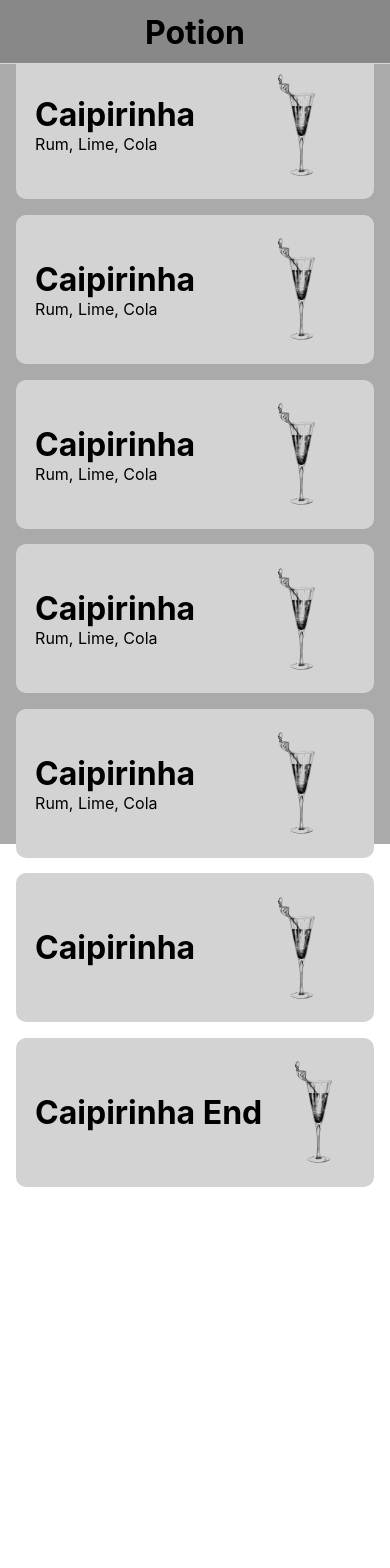
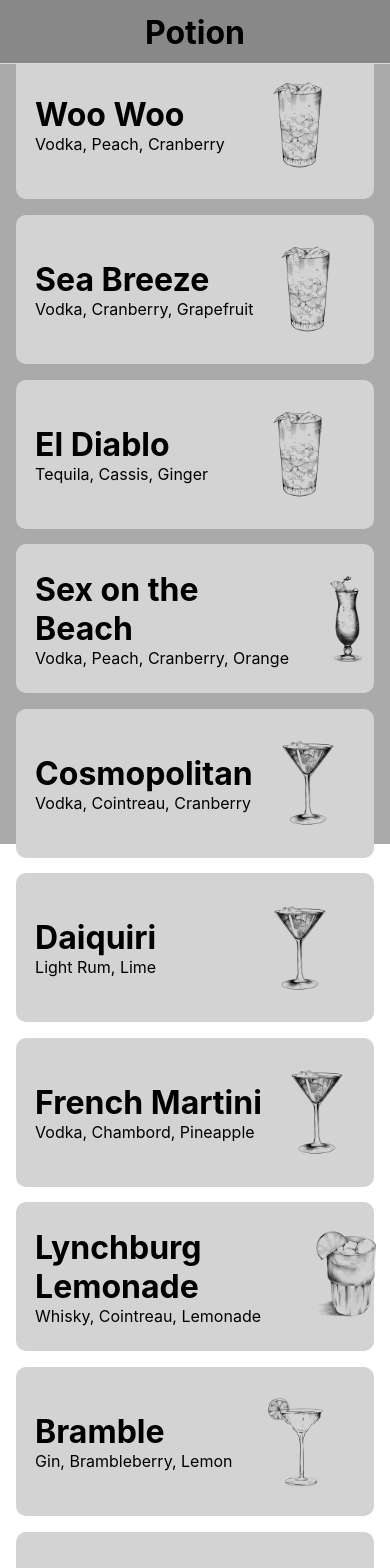
Before and after one commit to davidweisscode/potion, a React Native app: screen / in a window 390 px wide. Shown: the top 1568 px of the page. Before the commit the page ends 1195 px from the top, so only its background shows below. Built offline with nearby package versions, Linux system fonts and the light colour scheme.

Commit message:
Add cocktail recipe data

```diff
--- a/cocktails.js
+++ b/cocktails.js
@@ -11,88 +11,277 @@ export const cocktails = [
         short: "Rum, Lime, Cola",
         ingredients: {
             Rum: "50 ml",
-            Lime: "12.5 ml",
-            Sugar: "12.5 ml",
-            Cola: "fill",
+            Lime: "12 ml",
+            Sugar: "12 ml",
+            Cola: "Fill",
+        },
+    },
+    {
+        name: "Tequila Sunrise",
+        id: 1,
+        image: "tropical",
+        glassware: "Highball",
+        ice: "Cubed",
+        method: "Build & Sink",
+        garnish: "",
+        optional: "",
+        short: "Tequila, Orange, Grenadine",
+        ingredients: {
+            Tequila: "50 ml",
+            Orange: "Fill",
+            Grenadine: "12 ml",
+        },
+    },
+    {
+        name: "Godfather",
+        id: 1,
+        image: "highball-mint",
+        glassware: "Rocks",
+        ice: "Cubed",
+        method: "Build",
+        garnish: "",
+        optional: "Godmother: Replace Whisky with Vodka",
+        short: "Whisky, Amaretto, Rocks",
+        ingredients: {
+            "Tequila second": "50 ml",
+            Orange: "Fill",
+            Grenadine: "12 ml",
+        },
+    },
+    {
+        name: "White Russian",
+        id: 1,
+        image: "highball-mint",
+        glassware: "Rocks",
+        ice: "Cubed",
+        method: "Build",
+        garnish: "",
+        optional: "",
+        short: "Vodka, Kahlua, Milk",
+        ingredients: {
+            Vodka: "37 ml",
+            Kahlua: "25 ml",
+            Milk: "Fill",
+        },
+    },
+    {
+        name: "Screaming Orgasm",
+        id: 1,
+        image: "highball-mint",
+        glassware: "Rocks",
+        ice: "Cubed",
+        method: "Shake & Strain",
+        garnish: "",
+        optional: "Orgasm: No Vodka.",
+        short: "Amaretto, Baileys, Milk",
+        ingredients: {
+            Vodka: "12 ml",
+            Kahlua: "12 ml",
+            Amaretto: "12 ml",
+            Baileys: "12 ml",
+            Milk: "50 ml",
+        },
+    },
+    {
+        name: "Moscow Mule",
+        id: 1,
+        image: "highball-long",
+        glassware: "Highball / Copper Mug",
+        ice: "Cubed",
+        method: "Build",
+        garnish: "Lime Wedge",
+        optional:
+            "Missouri: Replace Vodka with Southern Comfort\nJamaican: Replace Vodka with Spiced Rum",
+        short: "Vodka, Ginger, Lime",
+        ingredients: {
+            Vodka: "50 ml",
+            Lime: "25 ml",
+            "Ginger Beer": "Fill",
+        },
+    },
+    {
+        name: "Woo Woo",
+        id: 1,
+        image: "highball-long",
+        glassware: "Highball",
+        ice: "Cubed",
+        method: "Build",
+        garnish: "Lime Wedge",
+        optional: "Cape Codder: Replace Peach Liqueur with Vodka",
+        short: "Vodka, Peach, Cranberry",
+        ingredients: {
+            Vodka: "25 ml",
+            "Peach Liqueur": "25 ml",
+            Cranberry: "Fill",
+        },
+    },
+    {
+        name: "Sea Breeze",
+        id: 1,
+        image: "highball-long",
+        glassware: "Highball",
+        ice: "Cubed",
+        method: "Build & Float",
+        garnish: "",
+        optional:
+            "Bay Freeze: Replace Grapefruit with Pineapple\nMadras: Replace Grapefruit with Orange",
+        short: "Vodka, Cranberry, Grapefruit",
+        ingredients: {
+            Vodka: "50 ml",
+            Cranberry: "75 ml",
+            Grapefruit: "25 ml",
+        },
+    },
+    {
+        name: "El Diablo",
+        id: 1,
+        image: "highball-long",
+        glassware: "Highball",
+        ice: "Cubed",
+        method: "Build",
+        garnish: "Lime Wedge",
+        optional: "",
+        short: "Tequila, Cassis, Ginger",
+        ingredients: {
+            Tequila: "37 ml",
+            "Cassis Liqueur": "12 ml",
+            Lime: "12 ml",
+            "Ginger Ale": "Fill",
+        },
+    },
+    {
+        name: "Sex on the Beach",
+        id: 1,
+        image: "tropical",
+        glassware: "Highball",
+        ice: "Cubed",
+        method: "Build",
+        garnish: "",
+        optional: "",
+        short: "Vodka, Peach, Cranberry, Orange",
+        ingredients: {
+            Vodka: "25 ml",
+            "Peach Liqueur": "25 ml",
+            Cranberry: "50 ml",
+            Orange: "50 ml",
+        },
+    },
+    {
+        name: "Cosmopolitan",
+        id: 1,
+        image: "martini",
+        glassware: "Martini",
+        ice: "",
+        method: "Shake & Fine Strain",
+        garnish: "Orange Zest",
+        optional: "Flamed Orange Zest",
+        short: "Vodka, Cointreau, Cranberry",
+        ingredients: {
+            "Citron Vodka": "37 ml",
+            Cointreau: "12 ml",
+            Lime: "12 ml",
+            Cranberry: "25 ml",
+        },
+    },
+    {
+        name: "Daiquiri",
+        id: 1,
+        image: "martini",
+        glassware: "Martini",
+        ice: "",
+        method: "Shake & Fine Strain",
+        garnish: "",
+        optional: "Add fruit and fruit liqueur",
+        short: "Light Rum, Lime",
+        ingredients: {
+            "Light Rum": "50 ml",
+            Lime: "25 ml",
+            Sugar: "12 ml",
+        },
+    },
+    {
+        name: "French Martini",
+        id: 1,
+        image: "martini",
+        glassware: "Martini",
+        ice: "",
+        method: "Shake & Fine Strain",
+        garnish: "Raspberry",
+        optional: "Muddle Fresh Pineapple, Pineapple Leaf",
+        short: "Vodka, Chambord, Pineapple",
+        ingredients: {
+            Vodka: "37 ml",
+            Chambord: "25 ml",
+            Pineapple: "50 ml",
         },
     },
     {
         name: "Lynchburg Lemonade",
-        short: "Rum, Lime, Cola",
         id: 1,
+        image: "highball-lemon",
+        glassware: "Highball",
+        ice: "Cubed",
+        method: "Shake & Strain",
+        garnish: "Lemon Wedge",
+        optional: "",
+        short: "Whisky, Cointreau, Lemonade",
         ingredients: {
-            vodka: "30 ml",
-            lemon: "15 ml",
+            Whisky: "37 ml",
+            Cointreau: "12 ml",
+            Lemon: "25 ml",
+            Sugar: "12 ml",
+            Lemonade: "Fill",
         },
-        image: "highball-long",
+    },
+    {
+        name: "Bramble",
+        id: 1,
+        image: "margarita",
+        glassware: "Highball",
+        ice: "Crushed",
+        method: "Build, Churn & Float",
+        garnish: "Lemon Wedge & Blackberries",
+        optional: "",
+        short: "Gin, Brambleberry, Lemon",
+        ingredients: {
+            Gin: "37 ml",
+            Lemon: "25 ml",
+            Sugar: "12 ml",
+            "Blackberry Liqueur": "12 ml",
+        },
+    },
+    {
+        name: "Mojito",
+        id: 1,
+        image: "highball-mint",
+        glassware: "Highball",
+        ice: "Crushed",
+        method: "Muddle, Bash, Build & Churn",
+        garnish: "Mint Sprig",
+        optional: "Fruit Mojito: Add fruit and fruit liqueur",
+        short: "Rum, Lime, Mint",
+        ingredients: {
+            "Lime Wedges": "4 wedges",
+            Sugar: "12 ml",
+            "Mint Leaves": "8-12 leaves",
+            "Light Rum": "50 ml",
+            Soda: "Fill",
+        },
     },
     {
         name: "Caipirinha",
-        short: "Rum, Lime, Cola",
-        id: 2,
+        id: 1,
+        image: "highball-mint",
+        glassware: "Rocks",
+        ice: "Crushed",
+        method: "Muddle, Build & Churn",
+        garnish: "Lime Wedge",
+        optional: "Caipiroska: Replace Cachaca with Vodka",
+        short: "Cachaca, Lime, Sugar",
         ingredients: {
-            rum: "30 ml",
-            lemon: "15 ml",
-            Sugar: "12.5 ml",
+            "Lime wedges": "6 wedges",
+            Sugar: "25 ml",
+            Cachaca: "50 ml",
         },
-        image: "flute",
-    },
-    {
-        name: "Caipirinha",
-        short: "Rum, Lime, Cola",
-        id: 3,
-        ingredients: {
-            rum: "30 ml",
-            lemon: "15 ml",
-        },
-        image: "flute",
-    },
-    {
-        name: "Caipirinha",
-        short: "Rum, Lime, Cola",
-        id: 4,
-        ingredients: {
-            rum: "30 ml",
-            lemon: "15 ml",
-        },
-        image: "flute",
-    },
-    {
-        name: "Caipirinha",
-        short: "Rum, Lime, Cola",
-        id: 5,
-        ingredients: {
-            rum: "30 ml",
-            lemon: "15 ml",
-        },
-        image: "flute",
-    },
-    {
-        name: "Caipirinha",
-        short: "Rum, Lime, Cola",
-        id: 6,
-        ingredients: {
-            rum: "30 ml",
-            lemon: "15 ml",
-        },
-        image: "flute",
-    },
-    {
-        name: "Caipirinha",
-        id: 8,
-        ingredients: {
-            rum: "30 ml",
-            lemon: "99 ml",
-        },
-        image: "flute",
-    },
-    {
-        name: "Caipirinha End",
-        id: 9,
-        ingredients: {
-            rum: "30 ml",
-            lemon: "15 ml",
-        },
-        image: "flute",
     },
 ];
```
